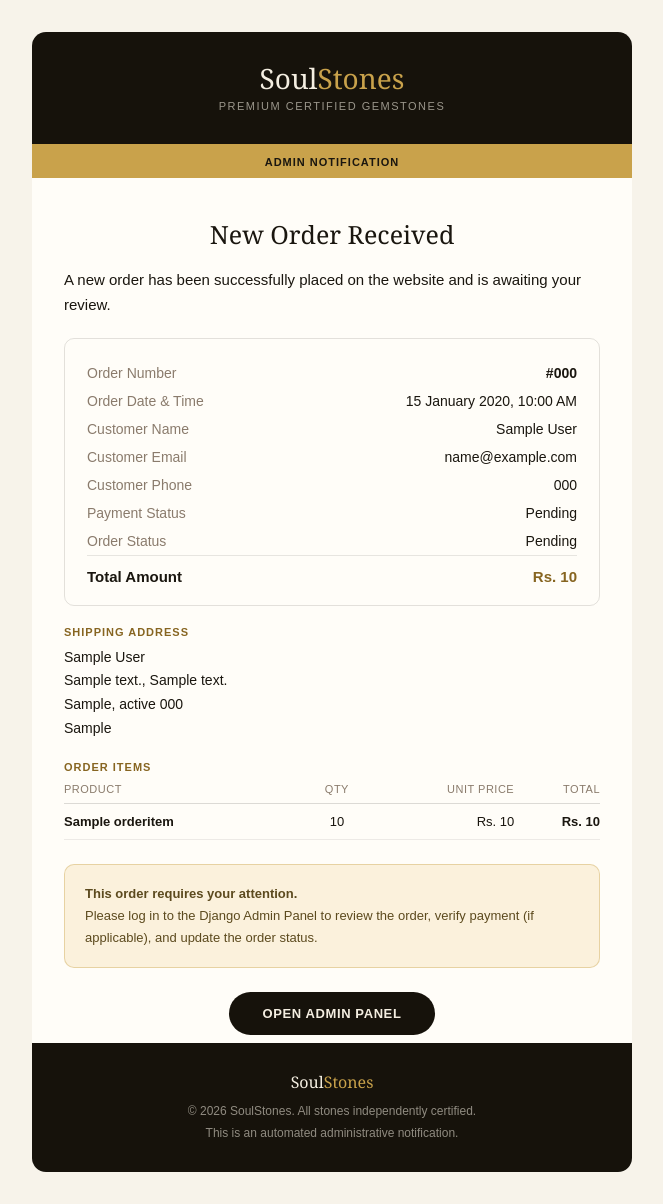
After one commit to saroonk/SoulStone_Backend, a Django app: template SoulStoneAPP/templates/emails/admin_new_order.html in a window 1280 px wide. The commit adds this page. Shown: the whole page, without its empty margins (308-971 px from the left). Run offline with Django 5.2, Linux system fonts and the light colour scheme; tables that the repository leaves empty hold one stand-in row (values such as "Sample post"); the template is opened without the code that fills it: values that come from a table or form of the project are taken from there, most other values are stand-ins (such as "Sample title", 1, 10 or a date in 2020); some libraries are stand-ins or nearby versions.

Commit message:
email body design change ADMIN hcnaged

```diff
--- /dev/null
+++ b/SoulStoneAPP/templates/emails/admin_new_order.html
@@ -0,0 +1,183 @@
+<!DOCTYPE html>
+<html lang="en">
+<head>
+<meta charset="UTF-8" />
+<meta name="viewport" content="width=device-width, initial-scale=1.0" />
+<meta name="x-apple-disable-message-reformatting" />
+<title>New Order Received - Soul Stone</title>
+<!--[if mso]>
+<style>
+  table { border-collapse: collapse; }
+  * { font-family: Arial, Helvetica, sans-serif !important; }
+</style>
+<![endif]-->
+<style>
+  body, table, td { font-family: Arial, Helvetica, sans-serif; }
+  body { margin: 0; padding: 0; background-color: #F7F3EA; -webkit-text-size-adjust: 100%; }
+  img { border: 0; line-height: 100%; outline: none; text-decoration: none; }
+  a { color: #876521; }
+  .brand-serif { font-family: Georgia, 'Times New Roman', serif; }
+  @media only screen and (max-width: 620px) {
+    .email-container { width: 100% !important; }
+    .fluid-padding { padding-left: 20px !important; padding-right: 20px !important; }
+  }
+</style>
+</head>
+<body style="margin:0; padding:0; background-color:#F7F3EA;">
+  <div style="display:none; max-height:0; overflow:hidden; opacity:0; mso-hide:all;">A new order #{{ order.order_number }} has been placed and is awaiting review.&nbsp;&zwnj;&nbsp;&zwnj;&nbsp;&zwnj;&nbsp;&zwnj;&nbsp;&zwnj;&nbsp;&zwnj;&nbsp;&zwnj;</div>
+
+  <table role="presentation" width="100%" cellpadding="0" cellspacing="0" border="0" style="background-color:#F7F3EA;">
+    <tr>
+      <td align="center" style="padding: 32px 16px;">
+
+        <table role="presentation" class="email-container" width="600" cellpadding="0" cellspacing="0" border="0" style="width:600px; max-width:600px; background-color:#FFFDF8; border-radius:14px; overflow:hidden;">
+
+          <!-- ============ HEADER ============ -->
+          <tr>
+            <td align="center" style="background-color:#16120B; padding:32px 24px;">
+              <div class="brand-serif" style="font-size:28px; line-height:1;">
+                <span style="color:#F4EEE1;">Soul</span><span style="color:#C9A24B;">Stones</span>
+              </div>
+              <div style="font-size:11px; letter-spacing:1.5px; text-transform:uppercase; color:rgba(244,238,225,0.6); margin-top:8px;">
+                Premium Certified Gemstones
+              </div>
+            </td>
+          </tr>
+
+          <!-- ============ ADMIN LABEL STRIP ============ -->
+          <tr>
+            <td align="center" style="background-color:#C9A24B; padding:8px 24px;">
+              <span style="font-size:11px; letter-spacing:1px; text-transform:uppercase; font-weight:bold; color:#1A160F;">Admin Notification</span>
+            </td>
+          </tr>
+
+          <!-- ============ MAIN HEADING ============ -->
+          <tr>
+            <td align="center" class="fluid-padding" style="padding: 40px 32px 4px;">
+              <h1 class="brand-serif" style="margin:0; font-weight:normal; font-size:25px; line-height:1.3; color:#1A160F;">New Order Received</h1>
+            </td>
+          </tr>
+
+          <!-- ============ BODY CONTENT ============ -->
+          <tr>
+            <td class="fluid-padding" style="padding: 12px 32px 0;">
+
+              <p style="margin:0 0 20px; font-size:15px; line-height:1.7; color:#1A160F;">A new order has been successfully placed on the website and is awaiting your review.</p>
+
+              <!-- Order information card -->
+              <table role="presentation" width="100%" cellpadding="0" cellspacing="0" border="0" style="border:1px solid rgba(26,22,15,0.12); border-radius:10px; margin:18px 0;">
+                <tr>
+                  <td style="padding:20px 22px;">
+                    <table role="presentation" width="100%" cellpadding="0" cellspacing="0" border="0" style="font-size:14px; color:#1A160F;">
+                      <tr>
+                        <td style="padding:6px 0; color:#8A7B6C;">Order Number</td>
+                        <td style="padding:6px 0; text-align:right; font-weight:bold;">#{{ order.order_number }}</td>
+                      </tr>
+                      <tr>
+                        <td style="padding:6px 0; color:#8A7B6C;">Order Date &amp; Time</td>
+                        <td style="padding:6px 0; text-align:right;">{{ order.created_at|date:"j F Y, g:i A" }}</td>
+                      </tr>
+                      <tr>
+                        <td style="padding:6px 0; color:#8A7B6C;">Customer Name</td>
+                        <td style="padding:6px 0; text-align:right;">{{ order.full_name }}</td>
+                      </tr>
+                      <tr>
+                        <td style="padding:6px 0; color:#8A7B6C;">Customer Email</td>
+                        <td style="padding:6px 0; text-align:right;">{{ order.email }}</td>
+                      </tr>
+                      <tr>
+                        <td style="padding:6px 0; color:#8A7B6C;">Customer Phone</td>
+                        <td style="padding:6px 0; text-align:right;">{{ order.mobile_number }}</td>
+                      </tr>
+                      <tr>
+                        <td style="padding:6px 0; color:#8A7B6C;">Payment Status</td>
+                        <td style="padding:6px 0; text-align:right;">{{ order.get_payment_status_display }}</td>
+                      </tr>
+                      <tr>
+                        <td style="padding:6px 0; color:#8A7B6C;">Order Status</td>
+                        <td style="padding:6px 0; text-align:right;">{{ order.get_order_status_display }}</td>
+                      </tr>
+                      <tr>
+                        <td style="padding:12px 0 0; border-top:1px solid rgba(26,22,15,0.1); font-weight:bold; font-size:15px;">Total Amount</td>
+                        <td style="padding:12px 0 0; border-top:1px solid rgba(26,22,15,0.1); text-align:right; font-weight:bold; font-size:15px; color:#876521;">Rs. {{ order.total_amount|floatformat:0 }}</td>
+                      </tr>
+                    </table>
+                  </td>
+                </tr>
+              </table>
+
+              <!-- Shipping address -->
+              <div style="margin:20px 0;">
+                <div style="font-size:11px; text-transform:uppercase; letter-spacing:1px; color:#876521; font-weight:bold; margin-bottom:8px;">Shipping Address</div>
+                <div style="font-size:14px; color:#1A160F; line-height:1.7;">
+                  {{ order.full_name }}<br />
+                  {{ order.address_line1 }}{% if order.address_line2 %}, {{ order.address_line2 }}{% endif %}<br />
+                  {{ order.city }}, {{ order.state }} {{ order.pincode }}<br />
+                  {{ order.country }}
+                </div>
+              </div>
+
+              <!-- Order items -->
+              <div style="margin:20px 0 4px;">
+                <div style="font-size:11px; text-transform:uppercase; letter-spacing:1px; color:#876521; font-weight:bold; margin-bottom:10px;">Order Items</div>
+                <table role="presentation" width="100%" cellpadding="0" cellspacing="0" border="0" style="font-size:13px; color:#1A160F;">
+                  <tr>
+                    <td style="padding:0 0 8px; border-bottom:1px solid rgba(26,22,15,0.15); color:#8A7B6C; font-size:11px; text-transform:uppercase; letter-spacing:0.5px;">Product</td>
+                    <td style="padding:0 0 8px; border-bottom:1px solid rgba(26,22,15,0.15); color:#8A7B6C; font-size:11px; text-transform:uppercase; letter-spacing:0.5px; text-align:center;">Qty</td>
+                    <td style="padding:0 0 8px; border-bottom:1px solid rgba(26,22,15,0.15); color:#8A7B6C; font-size:11px; text-transform:uppercase; letter-spacing:0.5px; text-align:right;">Unit Price</td>
+                    <td style="padding:0 0 8px; border-bottom:1px solid rgba(26,22,15,0.15); color:#8A7B6C; font-size:11px; text-transform:uppercase; letter-spacing:0.5px; text-align:right;">Total</td>
+                  </tr>
+                  {% for item in order.items.all %}
+                  <tr>
+                    <td style="padding:10px 0; border-bottom:1px solid rgba(26,22,15,0.08); font-weight:bold;">{{ item.product_name }}</td>
+                    <td style="padding:10px 0; border-bottom:1px solid rgba(26,22,15,0.08); text-align:center;">{{ item.quantity }}</td>
+                    <td style="padding:10px 0; border-bottom:1px solid rgba(26,22,15,0.08); text-align:right; white-space:nowrap;">Rs. {{ item.product_price|floatformat:0 }}</td>
+                    <td style="padding:10px 0; border-bottom:1px solid rgba(26,22,15,0.08); text-align:right; font-weight:bold; white-space:nowrap;">Rs. {{ item.line_total|floatformat:0 }}</td>
+                  </tr>
+                  {% endfor %}
+                </table>
+              </div>
+
+              <!-- Admin action notice -->
+              <table role="presentation" width="100%" cellpadding="0" cellspacing="0" border="0" style="background-color:#FBF1DC; border:1px solid rgba(201,162,75,0.4); border-radius:10px; margin-top:24px;">
+                <tr>
+                  <td style="padding:18px 20px; font-size:13px; line-height:1.7; color:#5C4A1E;">
+                    <strong>This order requires your attention.</strong><br />
+                    Please log in to the Django Admin Panel to review the order, verify payment (if applicable), and update the order status.
+                  </td>
+                </tr>
+              </table>
+
+              {% if admin_url %}
+              <table role="presentation" width="100%" cellpadding="0" cellspacing="0" border="0">
+                <tr>
+                  <td align="center" style="padding:24px 0 8px;">
+                    <a href="{{ admin_url }}" style="display:inline-block; background-color:#16120B; color:#F4EEE1; font-weight:bold; font-size:13px; letter-spacing:0.6px; text-transform:uppercase; text-decoration:none; padding:14px 34px; border-radius:999px;">Open Admin Panel</a>
+                  </td>
+                </tr>
+              </table>
+              {% endif %}
+
+            </td>
+          </tr>
+
+          <!-- ============ FOOTER ============ -->
+          <tr>
+            <td align="center" style="background-color:#16120B; padding:28px 24px; margin-top:16px;">
+              <div class="brand-serif" style="font-size:16px; margin-bottom:8px;">
+                <span style="color:#F4EEE1;">Soul</span><span style="color:#C9A24B;">Stones</span>
+              </div>
+              <div style="font-size:12px; color:rgba(244,238,225,0.55); line-height:1.8;">
+                &copy; {% now "Y" %} SoulStones. All stones independently certified.<br />
+                This is an automated administrative notification.
+              </div>
+            </td>
+          </tr>
+
+        </table>
+
+      </td>
+    </tr>
+  </table>
+</body>
+</html>
--- a/SoulStoneAPP/templates/invoice.html
+++ b/SoulStoneAPP/templates/invoice.html
@@ -97,7 +97,7 @@
     vertical-align: middle;
   }
   .items-table .col-img { width: 76px; }
-  .items-table .col-name { }
+  /* .items-table .col-name { } */
   .items-table .col-qty { width: 42px; text-align: center; }
   .items-table .col-price { width: 84px; text-align: right; }
   .items-table .col-total { width: 90px; text-align: right; font-weight: bold; }
```
Also changed, not shown: SoulStoneAPP/emails.py (+11 -0 lines).
